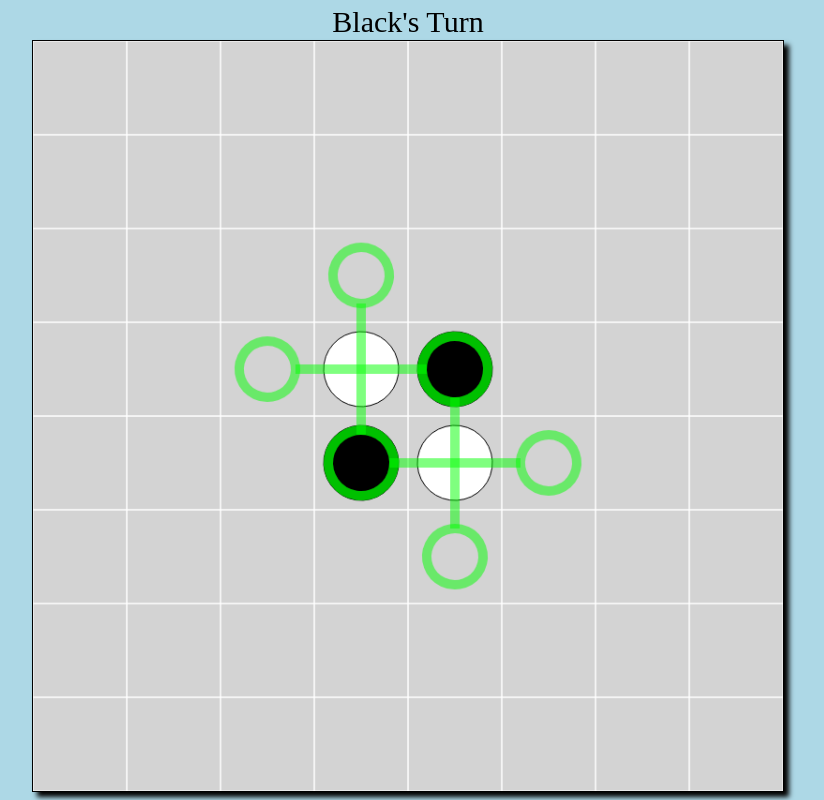
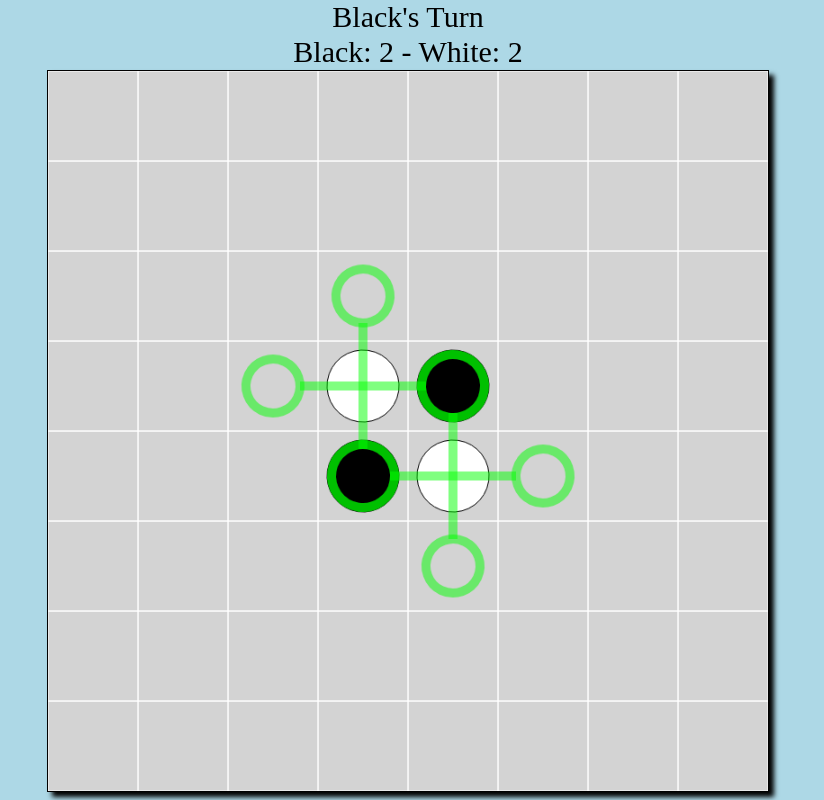
Before and after one commit to MatthewFrench/Reversi, a plain HTML site: page reversi.html in a window 1280 px wide. Both pictures are taken after a click on the element "Play". Shown: the whole page, without its empty margins (232-1056 px from the left). Drawn offline with Linux system fonts and the light colour scheme.

Commit message:
Added score tracking.

```diff
--- a/CSS/GamePage.css
+++ b/CSS/GamePage.css
@@ -2,7 +2,14 @@
 .CanvasBoardDiv {}
 .MessageDiv {
     position: absolute;
-    top: 5px;
+    top: 0px;
+    width: 100%;
+    text-align: center;
+    font-size: 30px;
+}
+.ScoreDiv {
+    position: absolute;
+    top: 35px;
     width: 100%;
     text-align: center;
     font-size: 30px;
@@ -10,8 +17,8 @@
 .ContainerDiv {
     position: absolute;
     width: calc(100% - 20px);
-    height: calc(100% - 20px - 30px);
-    top: 40px;
+    height: calc(100% - 20px - 30px - 30px);
+    top: 70px;
     left: 10px;
     text-align: center;
 }
--- a/Javascript/Pages/GamePage/CanvasBoard.js
+++ b/Javascript/Pages/GamePage/CanvasBoard.js
@@ -10,6 +10,7 @@ class CanvasBoard {
     this.canvas = null;
     this.containerDiv = null;
     this.messageDiv = null;
+    this.scoreDiv = null;
     this.gameDataLogic = new GameLogic();
 
     this.highlightDiskX = null;
@@ -27,7 +28,7 @@ class CanvasBoard {
    * Set the canvas scaling based on the window size.
    */
   windowResize() {
-    if (window.innerWidth > window.innerHeight - 30) {
+    if (window.innerWidth > window.innerHeight - 30 - 30) {
       //Set the canvas to scale by height
       if (!this.canvas.classList.contains('CanvasGreaterWidth')) {
         this.canvas.classList.remove('CanvasGreaterHeight');
@@ -48,6 +49,8 @@ class CanvasBoard {
   setupCanvas() {
     this.messageDiv = document.createElement('div');
     this.messageDiv.className = 'MessageDiv';
+    this.scoreDiv = document.createElement('div');
+    this.scoreDiv.className = 'ScoreDiv';
     this.containerDiv = document.createElement('div');
     this.containerDiv.className = 'ContainerDiv';
     this.canvas = document.createElement('canvas');
@@ -57,6 +60,7 @@ class CanvasBoard {
     this.canvas.width = this.gameDataLogic.state.board[0].length * 100;
     this.canvas.height = this.gameDataLogic.state.board.length * 100;
     this.containerDiv.appendChild(this.canvas);
+    this.mainDiv.appendChild(this.scoreDiv);
     this.mainDiv.appendChild(this.messageDiv);
     this.mainDiv.appendChild(this.containerDiv);
     this.ctx = this.canvas.getContext('2d');
@@ -144,26 +148,36 @@ class CanvasBoard {
     this.messageDiv.innerText = text;
   }
 
+  setScore(text) {
+    this.scoreDiv.innerText = text;
+  }
+
   /**
    * Updates the top message.
    */
   updateGameStatusMessage() {
+    let statusText = '';
     let victory = this.gameDataLogic.checkForVictory();
     if (victory === null) {
       if (this.gameDataLogic.getTurn() === 'b') {
-        this.setMessage('Black\'s Turn');
+        statusText = 'Black\'s Turn';
       } else {
-        this.setMessage('White\'s Turn');
+        statusText = 'White\'s Turn';
       }
     } else {
       if (victory === 'black wins') {
-        this.setMessage('Black has Won!');
+        statusText = 'Black has Won!';
       } else if (victory === 'white wins') {
-        this.setMessage('White has Won!');
+        statusText = 'White has Won!';
       } else {
-        this.setMessage('Draw!');
+        statusText = 'Draw!';
       }
     }
+    let scoreText = 'Black: ' +
+      this.gameDataLogic.getPieceCount('b') + ' - White: ' +
+      this.gameDataLogic.getPieceCount('w');
+    this.setMessage(statusText);
+    this.setScore(scoreText);
   }
 
   /**
--- a/Javascript/Pages/GamePage/Logic/GameLogic.js
+++ b/Javascript/Pages/GamePage/Logic/GameLogic.js
@@ -218,6 +218,19 @@ class GameLogic {
     this.state.getBoard()[y][x] = value;
   }
 
+  getPieceCount(piece) {
+    let count = 0;
+    for (let y = 0; y < this.state.getBoard().length; y++) {
+      for (let x = 0; x < this.state.getBoard()[y].length; x++) {
+        let currentPiece = this.getPiece(x, y);
+        if (currentPiece === piece) {
+          count++;
+        }
+      }
+    }
+    return count;
+  }
+
   /** @function ApplyMove
    * A function to apply the selected move to the game.
    */
```
